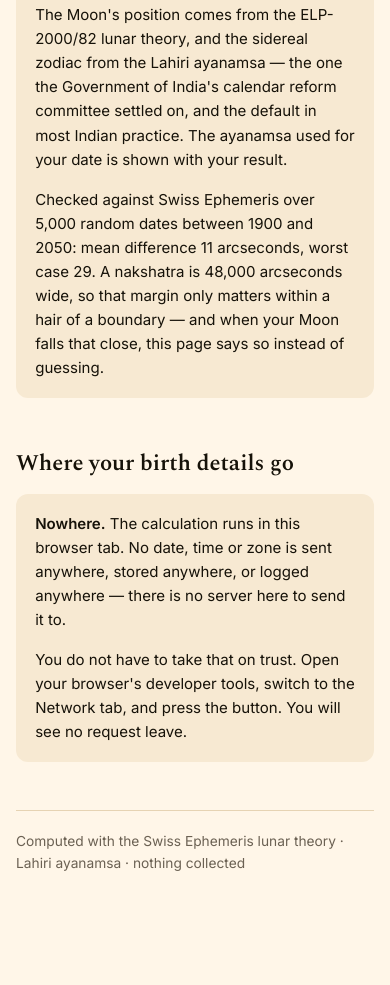
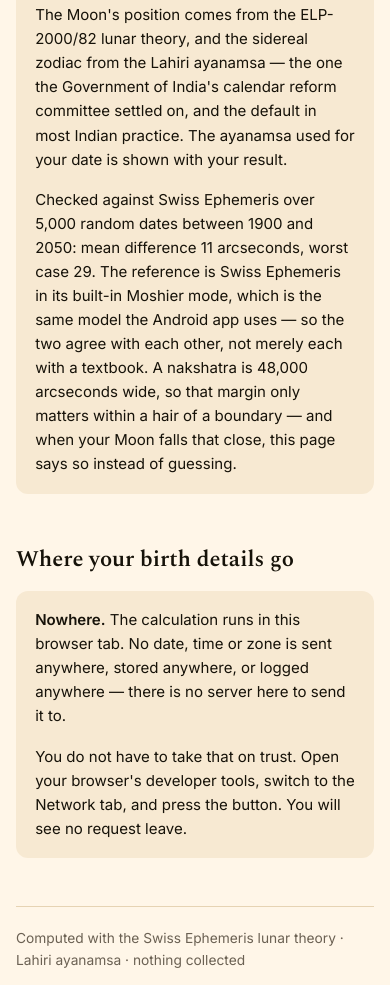
Before and after one commit to gauravmishra65/jyotish-android, a plain HTML site: page web/nakshatra.html in a window 390 px wide. Shown: the part 2948-3933 px from the top of the page. Before the commit the page ends 3902 px from the top, so only its background shows below. Drawn offline with nearby package versions, Linux system fonts and the light colour scheme.

Commit message:
One seam for the engine, and what the accuracy claim actually rested on
Chasing a WebAssembly build of Swiss Ephemeris turned up two things worth writing down before any of it gets
built.

The npm package everyone would reach for, sweph-wasm, declares AGPL-3.0-or-later in package.json and ships the
full AGPL text as its LICENSE. Its README claims MIT in two places. Both cannot be true, and no third party can
relicense Swiss Ephemeris as MIT regardless - Astrodienst's dual licence governs. Taking it at its LICENSE
means this whole project goes AGPL, which is the thing the professional licence exists to avoid. So: build from
Astrodienst's own sources, under our own licence, and the chain stays clean. web/wasm/README.md has the emcc
recipe; it cannot be run in the Claude container because emscripten's distribution host is blocked there.

The second thing is a correction. There are no .se1 files in that container, so every FLG_SWIEPH call in every
check this week silently fell back to Moshier - and the shipped Android bundle has no .se1 files either, so the
app does the same on a real phone. The verification was therefore against Swiss Ephemeris in Moshier mode, not
against the JPL-derived data files. That is still a good reference and it is the right one, because it is the
model the app itself runs, so site and app agree with each other rather than each with a different textbook.
But the pages said "Swiss Ephemeris" without qualification, and now they say which model and why it is the one
that matters. It also means a WASM build needs about 1 MB, not the 106 MB that package carries.

Everything now asks for the Moon through Engine.moonSidereal() in engine.js, with the accuracy figures hanging
off Engine.accuracy rather than copied into twenty-eight pages. When a properly licensed WASM build exists it
registers itself in one call and no page changes.

Co-Authored-By: Claude Opus 5 <noreply@anthropic.com>
Claude-Session: https://claude.ai/code/session_01CiuvRpK5wQwiiT93q41ijv

```diff
--- a/web/dasha.js
+++ b/web/dasha.js
@@ -98,7 +98,7 @@ function initDashaPage(){
     const [y,mo,d] = dv.split("-").map(Number), [h,mi] = tv.split(":").map(Number);
     birthTz = document.getElementById("tz").value;
     const utc = zonedToUTC(y,mo,d,h,mi,birthTz);
-    const v = vimshottari(lonAt(utc), utc.getTime(), Date.now());
+    const v = vimshottari(Engine.moonSidereal(utc), utc.getTime(), Date.now());
 
     document.getElementById("rBalance").textContent =
       t.balance(lordOf(v.startLord), yearsText(v.balanceYears));
--- a/web/nakshatra.html
+++ b/web/nakshatra.html
@@ -148,7 +148,7 @@ footer{margin-top:3rem;padding-top:1.2rem;border-top:1px solid var(--line);font-
   <h2 data-t="h2how">How this was worked out</h2>
   <div class="note">
     <p data-t="how1">The Moon's position comes from the ELP-2000/82 lunar theory, and the sidereal zodiac from the Lahiri ayanamsa — the one the Government of India's calendar reform committee settled on, and the default in most Indian practice. The ayanamsa used for your date is shown with your result.</p>
-    <p data-t="how2">Checked against Swiss Ephemeris over 5,000 random dates between 1900 and 2050: mean difference 11 arcseconds, worst case 29. A nakshatra is 48,000 arcseconds wide, so that margin only matters within a hair of a boundary — and when your Moon falls that close, this page says so instead of guessing.</p>
+    <p data-t="how2">Checked against Swiss Ephemeris over 5,000 random dates between 1900 and 2050: mean difference 11 arcseconds, worst case 29. The reference is Swiss Ephemeris in its built-in Moshier mode, which is the same model the Android app uses — so the two agree with each other, not merely each with a textbook. A nakshatra is 48,000 arcseconds wide, so that margin only matters within a hair of a boundary — and when your Moon falls that close, this page says so instead of guessing.</p>
   </div>
 
   <h2 data-t="h2priv">Where your birth details go</h2>
@@ -276,7 +276,7 @@ const T = {
    dashaLink:"<a href=\"dasha.html\">Work out your Vimshottari dasha &rarr;</a>",h2all:"All twenty-seven",allNote:"Each has its own page, with its four padas and their navamsa signs, and a live reading of where the Moon is at this moment.",cName:"Nakshatra",cSpan:"Span",cLord:"Lord",cDeity:"Deity",cSymbol:"Symbol",
    h2how:"How this was worked out",
    how1:"The Moon's position comes from the ELP-2000/82 lunar theory, and the sidereal zodiac from the Lahiri ayanamsa — the one the Government of India's calendar reform committee settled on, and the default in most Indian practice. The ayanamsa used for your date is shown with your result.",
-   how2:"Checked against Swiss Ephemeris over 5,000 random dates between 1900 and 2050: mean difference 11 arcseconds, worst case 29. A nakshatra is 48,000 arcseconds wide, so that margin only matters within a hair of a boundary — and when your Moon falls that close, this page says so instead of guessing.",
+   how2:"Checked against Swiss Ephemeris over 5,000 random dates between 1900 and 2050: mean difference 11 arcseconds, worst case 29. The reference is Swiss Ephemeris in its built-in Moshier mode, which is the same model the Android app uses — so the two agree with each other, not merely each with a textbook. A nakshatra is 48,000 arcseconds wide, so that margin only matters within a hair of a boundary — and when your Moon falls that close, this page says so instead of guessing.",
    h2priv:"Where your birth details go",
    priv1:"<strong>Nowhere.</strong> The calculation runs in this browser tab. No date, time or zone is sent anywhere, stored anywhere, or logged anywhere — there is no server here to send it to.",
    priv2:"You do not have to take that on trust. Open your browser's developer tools, switch to the Network tab, and press the button. You will see no request leave.",
@@ -294,7 +294,7 @@ const T = {
    dashaLink:"<a href=\"hi/dasha.html\">अपनी विंशोत्तरी दशा निकालिए &rarr;</a>",h2all:"सभी सत्ताईस",allNote:"हर एक का अपना पृष्ठ है — उसके चार पाद, उनके नवांश, और इस क्षण चंद्रमा कहाँ है इसका सीधा विवरण।",cName:"नक्षत्र",cSpan:"विस्तार",cLord:"स्वामी",cDeity:"देवता",cSymbol:"प्रतीक",
    h2how:"गणना कैसे हुई",
    how1:"चंद्रमा की स्थिति ELP-2000/82 चंद्र सिद्धांत से, और सायन-निरयन अंतर लाहिरी अयनांश से — वही जिसे भारत सरकार की कैलेंडर सुधार समिति ने स्वीकार किया और जो भारतीय व्यवहार में सामान्य है। आपकी तिथि का अयनांश परिणाम के साथ दिखाया गया है।",
-   how2:"1900 से 2050 के बीच 5,000 यादृच्छिक तिथियों पर स्विस एफ़ेमेरिस से मिलान: औसत अंतर 11 विकला, अधिकतम 29। एक नक्षत्र 48,000 विकला चौड़ा है, इसलिए यह अंतर केवल संधि के अत्यंत निकट मायने रखता है — और ऐसी स्थिति में यह पृष्ठ अनुमान लगाने के बजाय साफ़ बता देता है।",
+   how2:"1900 से 2050 के बीच 5,000 यादृच्छिक तिथियों पर स्विस एफ़ेमेरिस से मिलान: औसत अंतर 11 विकला, अधिकतम 29। तुलना स्विस एफ़ेमेरिस के अपने मोशिए मॉडल से है, वही जो एंड्रॉइड ऐप भी उपयोग करता है — इसलिए दोनों आपस में सहमत हैं। एक नक्षत्र 48,000 विकला चौड़ा है, इसलिए यह अंतर केवल संधि के अत्यंत निकट मायने रखता है — और ऐसी स्थिति में यह पृष्ठ अनुमान लगाने के बजाय साफ़ बता देता है।",
    h2priv:"आपका जन्म विवरण कहाँ जाता है",
    priv1:"<strong>कहीं नहीं।</strong> गणना इसी ब्राउज़र टैब में होती है। कोई तिथि, समय या ज़ोन न कहीं भेजा जाता है, न संग्रहीत होता है, न दर्ज — भेजने के लिए यहाँ कोई सर्वर है ही नहीं।",
    priv2:"इस पर भरोसा करने की आवश्यकता नहीं। ब्राउज़र के डेवलपर टूल्स खोलिए, नेटवर्क टैब पर जाइए और बटन दबाइए। कोई अनुरोध बाहर जाता नहीं दिखेगा।",
```
Also changed, not shown: 1 other file.
